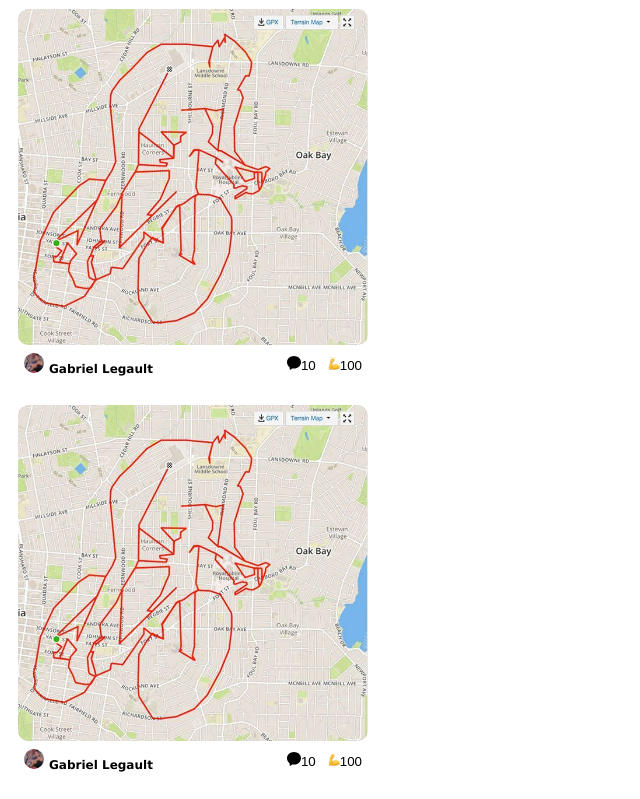
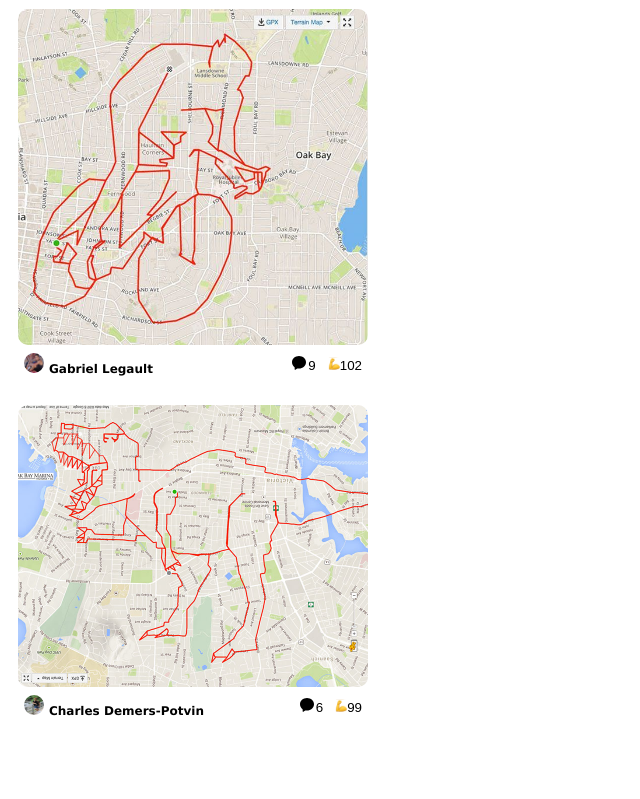
Before and after one commit to Gabswim/GPS-Gallery, a React (Create React App) app: page / in a window 1280 px wide. Shown: the top 799 px of the page, without its empty margins (0-640 px from the left). Built offline with nearby package versions, Linux system fonts and the light colour scheme.

Commit message:
added props to Tile

```diff
--- a/src/App.tsx
+++ b/src/App.tsx
@@ -3,18 +3,27 @@ import Tile from './Tile';
 import styled from 'styled-components';
 
 import drawing from './assets/gps_art_bike.jpg';
+import drawingTrex from './assets/gps_art_trex.jpg';
 import profilePic from './assets/profile_image.png';
-import upvoteIcon from './assets/upvote_icon.svg';
-import commentIcon from './assets/comment_icon.svg';
-
-console.log(drawing);
+import profilePic2 from './assets/profile_image2.jpg';
 
 const App = () => {
   return (
     <Body>
-      <Tile></Tile>
-      <Tile></Tile>
-      <Tile></Tile>
+      <Tile
+        gpsDrawing={drawing}
+        profilePicture={profilePic}
+        profileName={'Gabriel Legault'}
+        commentCount={9}
+        upvoteCount={102}
+      />
+      <Tile
+        gpsDrawing={drawingTrex}
+        profilePicture={profilePic2}
+        profileName={'Charles Demers-Potvin'}
+        commentCount={6}
+        upvoteCount={99}
+      />
     </Body>
   );
 };
--- a/src/Tile.tsx
+++ b/src/Tile.tsx
@@ -1,11 +1,17 @@
 import React from 'react';
-import drawing from './assets/gps_art_bike.jpg';
-import profilePic from './assets/profile_image.png';
 import commentIcon from './assets/comment_icon.svg';
 import upvoteIcon from './assets/upvote_icon.svg';
 import styled from 'styled-components';
 
-const Tile = () => {
+type TileProps = {
+  gpsDrawing: string;
+  profilePicture: string;
+  profileName: string;
+  commentCount: number;
+  upvoteCount: number;
+};
+
+const Tile = ({ gpsDrawing, profilePicture, profileName, commentCount, upvoteCount }: TileProps) => {
   function getRide() {
     console.log('Open the ride stats');
   }
@@ -22,21 +28,21 @@ const Tile = () => {
   return (
     <TileView>
       <ImageBtn onClick={getRide}>
-        <GpsImage src={drawing}></GpsImage>
+        <GpsImage src={gpsDrawing}></GpsImage>
       </ImageBtn>
       <ButtonBar>
         <ProfileBtn onClick={getProfile}>
-          <ProfileImage src={profilePic}></ProfileImage>
-          <Name>Gabriel Legault</Name>
+          <ProfileImage src={profilePicture}></ProfileImage>
+          <Name>{profileName}</Name>
         </ProfileBtn>
         <ButtonGroup>
           <CommentBtn onClick={writeComment}>
             <CommentIcon src={commentIcon}></CommentIcon>
-            <CommentCounter>10</CommentCounter>
+            <CommentCounter>{commentCount}</CommentCounter>
           </CommentBtn>
           <UpvoteBtn onClick={doUpvote}>
             <UpvoteIcon src={upvoteIcon}></UpvoteIcon>
-            <UpvoteCounter>100</UpvoteCounter>
+            <UpvoteCounter>{upvoteCount}</UpvoteCounter>
           </UpvoteBtn>
         </ButtonGroup>
       </ButtonBar>
@@ -79,8 +85,8 @@ const ProfileBtn = styled.button`
 `;
 
 const ProfileImage = styled.img`
-  max-width: 20px;
-  height: auto;
+  height: 20px;
+  width: 20px;
   border-radius: 10px;
 `;
 
@@ -105,7 +111,9 @@ const CommentBtn = styled.button`
 
 const CommentIcon = styled.img``;
 
-const CommentCounter = styled.text``;
+const CommentCounter = styled.text`
+  margin-left: 2px;
+`;
 
 const UpvoteBtn = styled.button`
   height: 100%;
```
Also changed, not shown: src/assets/gps_art_trex.jpg (added), src/assets/profile_image2.jpg (added).
